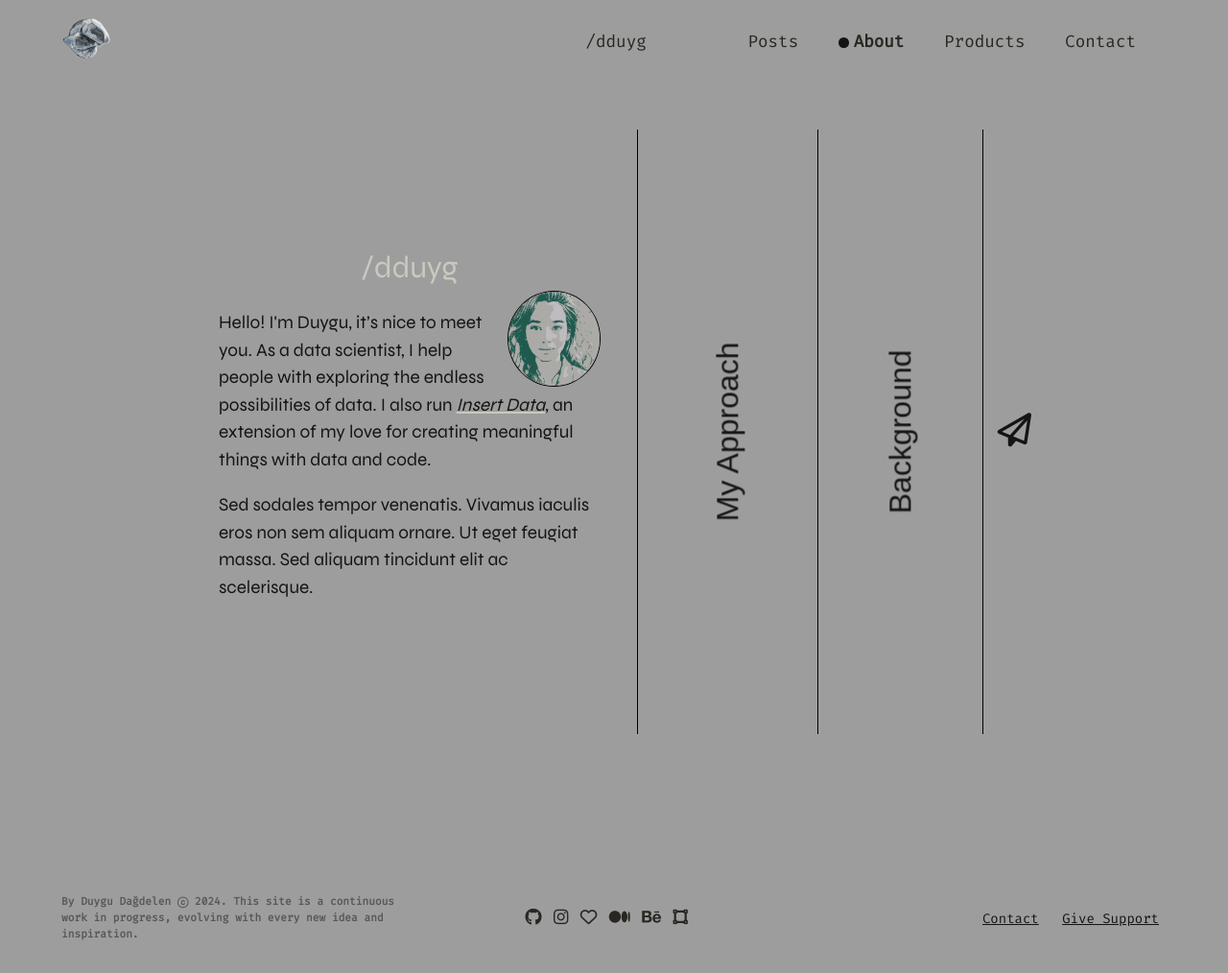
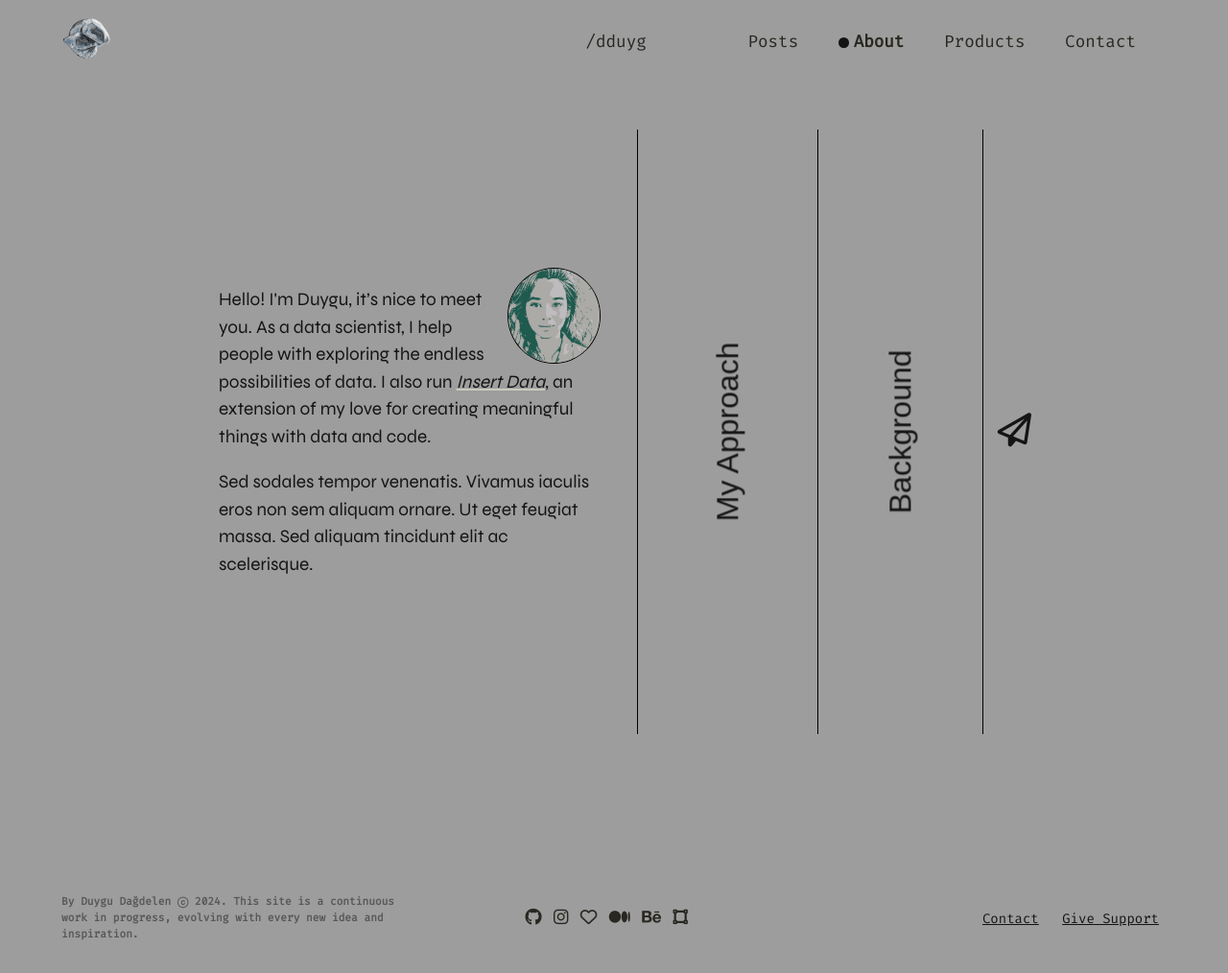
Before and after one commit to dduyg/duuuy, a Jekyll site: the page built from about.html, in a window 1280 px wide. Shown: the whole page at 96% size. Built offline with Jekyll 4.4.1, drawn with Linux system fonts in a browser that asks for light colours; nearby versions of some CDN libraries; some web fonts are replaced.

Commit message:
Update about-panel.html

```diff
--- a/_includes/about-panel.html
+++ b/_includes/about-panel.html
@@ -1,7 +1,6 @@
  <section id="bio" class="panel-active">
     <header>
       <img src="{{ site.baseurl }}/assets/images/dduyg.png" class="profile-img">
-      <div class="name">/dduyg</div>
     </header>
     <div class="content">
       <img src="{{ site.baseurl }}/assets/images/dduyg.png" class="profile-img">
```
